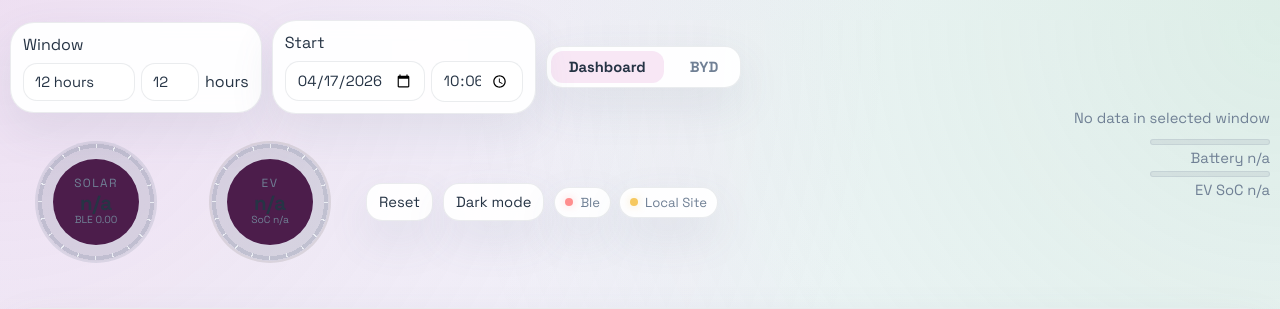
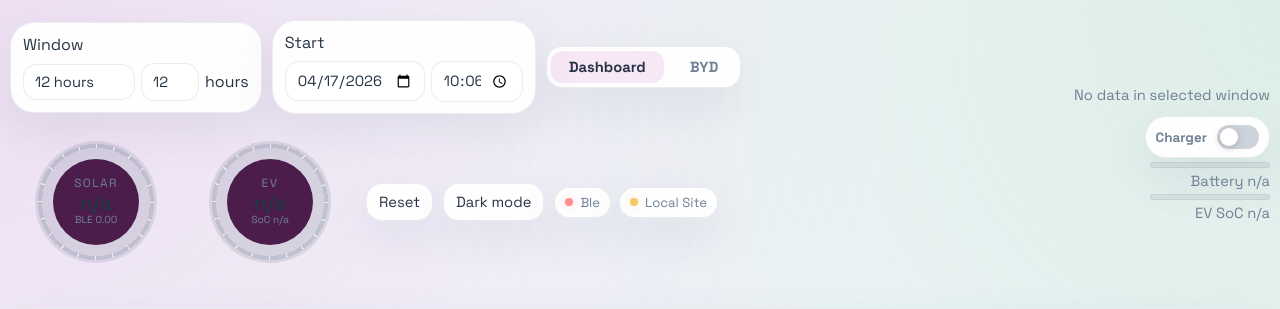
Before and after one commit to sek0002/solar, a FastAPI app: page / in a window 1280 px wide. Shown: the top 309 px of the page. Run offline with FastAPI, Linux system fonts and the light colour scheme; data comes from the database, SQL or seed files in the repository; data that the repository does not hold is empty.

Commit message:
Add charger toggle and off-peak energy tracking

```diff
--- a/app/main.py
+++ b/app/main.py
@@ -16,7 +16,7 @@
 
 from app.config import settings
 from app.database import Database
-from app.pollers import PollingCoordinator
+from app.pollers import PollingCoordinator, TuyaCloudClient
 
 
 logging.basicConfig(level=logging.INFO, format="%(asctime)s %(levelname)s %(name)s: %(message)s")
@@ -25,6 +25,7 @@
 templates = Jinja2Templates(directory=str(BASE_DIR / "templates"))
 database = Database(settings.database_path, settings.timezone_name)
 coordinator = PollingCoordinator(settings, database)
+tuya_client = TuyaCloudClient(settings)
 
 
 def _static_asset_version(path: str) -> str:
@@ -609,6 +610,7 @@
             "manifest_version": _static_asset_version("static/manifest.webmanifest"),
             "styles_version": _static_asset_version("static/styles.css"),
             "sw_version": _static_asset_version("static/sw.js"),
+            "tuya_control_enabled": bool(settings.tuya_access_id and settings.tuya_access_secret and settings.tuya_device_id),
             "latest_samples": latest_samples,
             "statuses": statuses,
             "byd_map_embed_url": byd_map_embed_url,
@@ -665,6 +667,23 @@
     return database.get_energy_summary()
 
 
+@app.post("/api/tuya/charger")
+async def api_tuya_charger(payload: dict[str, object]) -> dict[str, object]:
+    if not settings.tuya_access_id or not settings.tuya_access_secret or not settings.tuya_device_id:
+        raise HTTPException(status_code=503, detail="Tuya charger control is not configured")
+
+    enabled = payload.get("enabled")
+    if not isinstance(enabled, bool):
+        raise HTTPException(status_code=400, detail="Expected boolean 'enabled' field")
+
+    async with httpx.AsyncClient(timeout=settings.tuya_timeout_seconds) as client:
+        result = await tuya_client.send_device_commands(
+            client,
+            [{"code": "switch", "value": enabled}],
+        )
+    return {"status": "ok", "enabled": enabled, "result": result.get("result")}
+
+
 def _check_ingest_token(token: Optional[str]) -> None:
     configured = settings.ingest_token.strip()
     if not configured:
--- a/app/pollers.py
+++ b/app/pollers.py
@@ -855,10 +855,10 @@
         self._access_token: Optional[str] = None
         self._token_expires_at = 0.0
 
-    def _build_headers(self, method: str, path: str, access_token: str = "") -> dict[str, str]:
+    def _build_headers(self, method: str, path: str, access_token: str = "", body: bytes = b"") -> dict[str, str]:
         timestamp = str(int(datetime.now(timezone.utc).timestamp() * 1000))
         nonce = uuid.uuid4().hex
-        content_sha256 = hashlib.sha256(b"").hexdigest()
+        content_sha256 = hashlib.sha256(body).hexdigest()
         string_to_sign = "{method}\n{content_sha}\n\n{path}".format(
             method=method.upper(),
             content_sha=content_sha256,
@@ -931,6 +931,27 @@
         if not isinstance(result, list):
             raise RuntimeError("Unexpected Tuya status payload shape")
         return result
+
+    async def send_device_commands(self, client: httpx.AsyncClient, commands: list[dict[str, Any]]) -> dict[str, Any]:
+        token = await self.get_access_token(client)
+        path = "/v1.0/devices/{device_id}/commands".format(device_id=self.settings.tuya_device_id)
+        body = json.dumps({"commands": commands}, separators=(",", ":")).encode()
+        response = await client.post(
+            "{base}{path}".format(base=self.settings.tuya_base_url, path=path),
+            headers={
+                **self._build_headers("POST", path, token, body),
+                "Content-Type": "application/json",
+            },
+            content=body,
+        )
+        response.raise_for_status()
+        payload = response.json()
+        if not payload.get("success"):
+            raise RuntimeError("Tuya command request failed: {code} {msg}".format(
+                code=payload.get("code"),
+                msg=payload.get("msg"),
+            ))
+        return payload
 
 
 class TuyaEvPoller:
--- a/static/app.js
+++ b/static/app.js
@@ -12,6 +12,8 @@
 const bleBatteryFill = document.querySelector("#ble-battery-fill");
 const evBatteryFill = document.querySelector("#ev-battery-fill");
 const evBatteryLabel = document.querySelector("#ev-battery-label");
+const chargerToggle = document.querySelector("#charger-toggle");
+const chargerToggleWrap = document.querySelector("#charger-toggle-wrap");
 const topbarGauge = document.querySelector("#topbar-gauge");
 const topbarSolarValue = document.querySelector("#topbar-solar-value");
 const topbarBleValue = document.querySelector("#topbar-ble-value");
@@ -25,6 +27,7 @@
 const dailyChartElement = document.querySelector("#daily-chart");
 const weeklyChartElement = document.querySelector("#weekly-chart");
 const appTimezone = window.SOLAR_MONITOR_CONFIG.timezoneName || "Australia/Melbourne";
+const tuyaControlEnabled = Boolean(window.SOLAR_MONITOR_CONFIG.tuyaControlEnabled);
 const uiStateKey = "solar-monitor-ui-state";
 const appCacheVersionKey = "solar-monitor-cache-version";
 const refreshCacheKey = "solar-monitor-last-refresh";
@@ -411,6 +414,28 @@
   if (topbarBydSubvalue) {
     topbarBydSubvalue.textContent = socPercent === null ? "SoC n/a" : `SoC ${socPercent.toFixed(0)}%`;
   }
+}
+
+function getTuyaSwitchState(samples) {
+  const tuyaSample = (samples || []).find((item) => item.source === "tuya_ev");
+  const statusCodes = tuyaSample && tuyaSample.raw_payload && Array.isArray(tuyaSample.raw_payload.status_codes)
+    ? tuyaSample.raw_payload.status_codes
+    : [];
+  const switchItem = statusCodes.find((item) => item && item.code === "switch");
+  return switchItem && typeof switchItem.value === "boolean" ? switchItem.value : null;
+}
+
+function renderChargerToggle(samples) {
+  if (!chargerToggle || !chargerToggleWrap) {
+    return;
+  }
+  if (!tuyaControlEnabled) {
+    chargerToggleWrap.hidden = true;
+    return;
+  }
+  chargerToggleWrap.hidden = false;
+  const switchState = getTuyaSwitchState(samples);
+  chargerToggle.checked = switchState === true;
 }
 
 function getDayKey(dateLike) {
@@ -1836,6 +1861,7 @@
     .join("");
   renderTopbarGauge(statusPayload.latest_samples);
   renderBydTopbarGauge(statusPayload.latest_samples, statusPayload.pollers);
+  renderChargerToggle(statusPayload.latest_samples);
   renderBleBatteryState(statusPayload.pollers);
   renderEvBatteryState(statusPayload.latest_samples, statusPayload.pollers);
 
@@ -1949,6 +1975,7 @@
     renderCollectorStrip([]);
     renderTopbarGauge([]);
     renderBydTopbarGauge([], []);
+    renderChargerToggle([]);
     renderBleBatteryState([]);
     renderEvBatteryState([], []);
   }
@@ -2041,6 +2068,30 @@
   scheduleRefresh(0);
 });
 
+if (chargerToggle) {
+  chargerToggle.addEventListener("change", async () => {
+    const desiredState = chargerToggle.checked;
+    const previousDisabled = chargerToggle.disabled;
+    chargerToggle.disabled = true;
+    try {
+      const response = await fetch("/api/tuya/charger", {
+        method: "POST",
+        headers: { "Content-Type": "application/json" },
+        body: JSON.stringify({ enabled: desiredState })
+      });
+      if (!response.ok) {
+        throw new Error(`HTTP ${response.status}`);
+      }
+      scheduleRefresh(250);
+    } catch (error) {
+      console.error("Unable to update charger state", error);
+      chargerToggle.checked = !desiredState;
+    } finally {
+      chargerToggle.disabled = previousDisabled;
+    }
+  });
+}
+
 window.addEventListener("resize", resizeCharts);
 if ("serviceWorker" in navigator) {
   const swUrl = window.SOLAR_PWA && window.SOLAR_PWA.swUrl ? window.SOLAR_PWA.swUrl : "/sw.js";
--- a/static/styles.css
+++ b/static/styles.css
@@ -294,6 +294,77 @@
   gap: 4px;
   justify-items: end;
   min-width: 120px;
+}
+
+.charger-toggle {
+  display: inline-flex;
+  align-items: center;
+  gap: 10px;
+  padding: 8px 10px;
+  border: 1px solid var(--line);
+  border-radius: 999px;
+  background: var(--panel);
+  box-shadow: var(--shadow);
+}
+
+.charger-toggle-label {
+  font-size: 0.84rem;
+  color: var(--muted);
+  font-weight: 600;
+}
+
+.charger-toggle-control {
+  position: relative;
+  display: inline-flex;
+  align-items: center;
+  width: 42px;
+  height: 24px;
+}
+
+.charger-toggle input {
+  position: absolute;
+  inset: 0;
+  opacity: 0;
+  margin: 0;
+  cursor: pointer;
+  z-index: 2;
+}
+
+.charger-toggle-track {
+  position: absolute;
+  inset: 0;
+  border-radius: 999px;
+  background: color-mix(in srgb, var(--muted) 35%, transparent);
+  transition: background 0.18s ease;
+}
+
+.charger-toggle-track::after {
+  content: "";
+  position: absolute;
+  top: 3px;
+  left: 3px;
+  width: 18px;
+  height: 18px;
+  border-radius: 999px;
+  background: #ffffff;
+  box-shadow: 0 2px 10px rgba(0, 0, 0, 0.18);
+  transition: transform 0.18s ease;
+}
+
+.charger-toggle input:checked + .charger-toggle-track {
+  background: #22c55e;
+}
+
+.charger-toggle input:checked + .charger-toggle-track::after {
+  transform: translateX(18px);
+}
+
+.charger-toggle input:disabled {
+  cursor: wait;
+}
+
+.charger-toggle input:disabled + .charger-toggle-track {
+  opacity: 0.7;
 }
 
 .ev-battery-meter {
--- a/templates/index.html
+++ b/templates/index.html
@@ -85,6 +85,13 @@
         <span id="last-refresh" class="last-refresh status-refresh">Loading...</span>
         <div class="status-lower">
           <div class="battery-inline">
+            <label id="charger-toggle-wrap" class="charger-toggle" {% if not tuya_control_enabled %}hidden{% endif %}>
+              <span class="charger-toggle-label">Charger</span>
+              <span class="charger-toggle-control">
+                <input id="charger-toggle" type="checkbox" aria-label="Start or stop charger">
+                <span class="charger-toggle-track"></span>
+              </span>
+            </label>
             <div class="ev-battery-meter" aria-label="BLE battery level">
               <div id="ble-battery-fill" class="ble-battery-fill"></div>
             </div>
@@ -250,7 +257,8 @@
   <script>
     window.SOLAR_MONITOR_CONFIG = {
       defaultHours: {{ default_hours }},
-      timezoneName: {{ timezone_name|tojson }}
+      timezoneName: {{ timezone_name|tojson }},
+      tuyaControlEnabled: {{ tuya_control_enabled|tojson }}
     };
   </script>
   <script>
```
